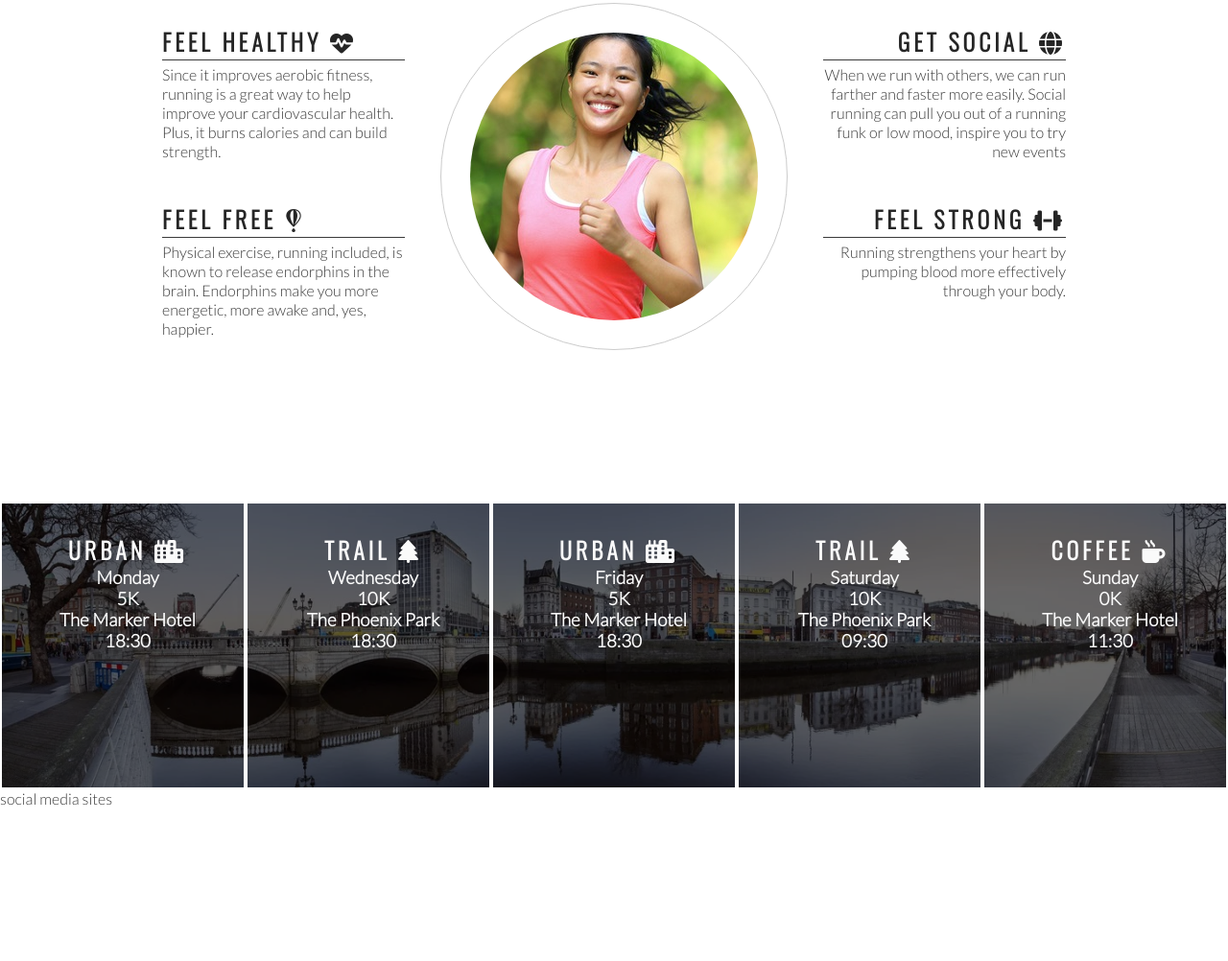
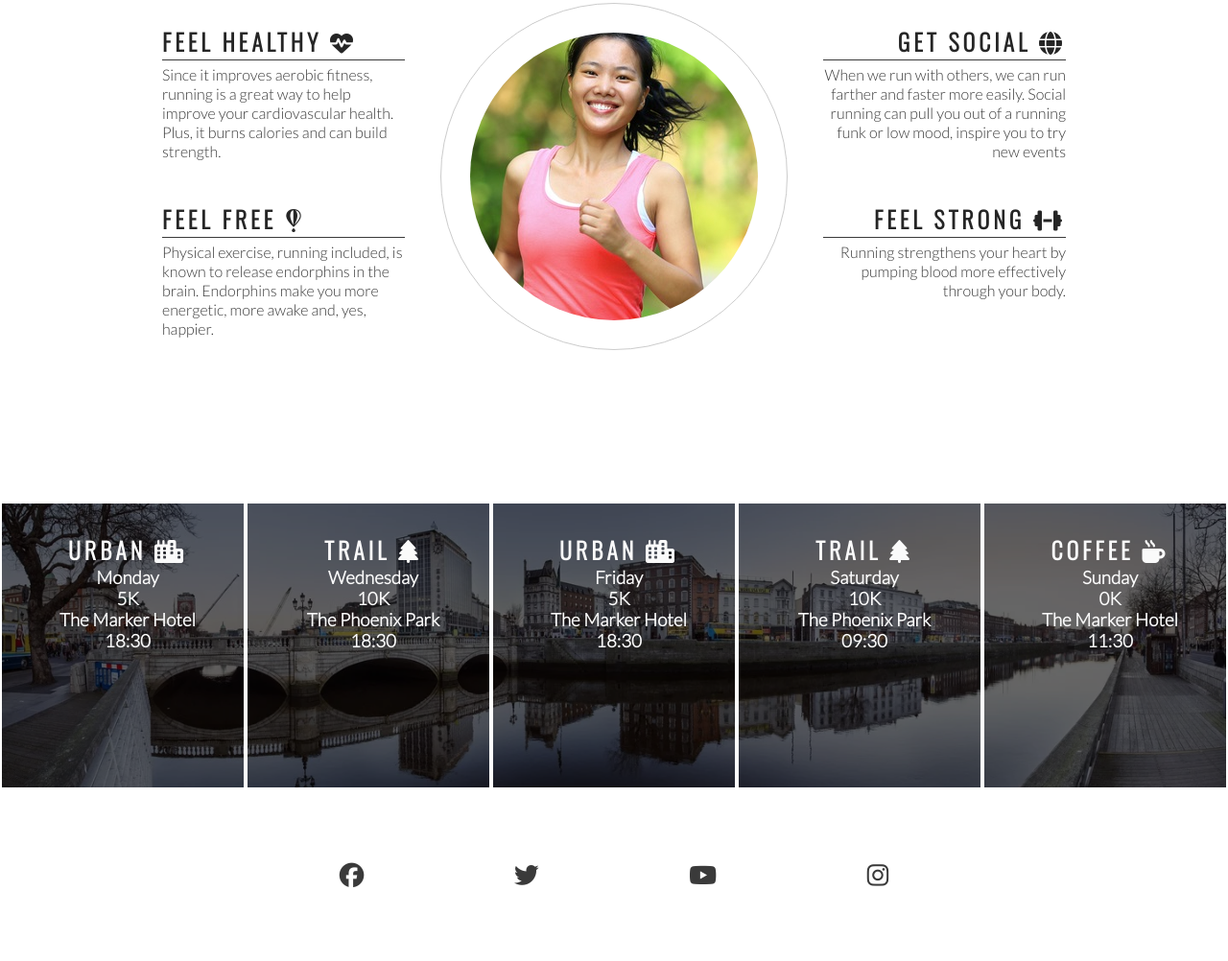
Before and after one commit to ExcellentWish/Love_running_ci_project, a plain HTML site: page index.html in a window 1280 px wide. Shown: the part 772-1774 px from the top of the page at 96% size. Before the commit the page ends 1614 px from the top, so only its background shows below. Drawn offline with nearby package versions, Linux system fonts and the light colour scheme.

Commit message:
add social media icons

```diff
--- a/assets/css/style.css
+++ b/assets/css/style.css
@@ -208,3 +208,21 @@ hr {
 #times h2{
     color:#fafafa;
 }
+/* Footer*/
+footer{
+    height: 150px;
+}
+.social-networks {
+    text-align: center;
+
+}
+.social-networks > li {
+    display: inline;
+}
+
+.social-networks i {
+    font-size: 160%;
+    margin: 1%;
+    padding: 5%;
+    color: #3a3a3a;
+}
--- a/index.html
+++ b/index.html
@@ -112,7 +112,26 @@
         </div>
     </section>
 
-    <footer>social media sites</footer>
+    <footer>
+        <ul class="social-networks">
+            <li>
+                <a href="https://www.facebook.com" target="_blank">
+                    <i class="fa-brands fa-facebook"></i></a>
+            </li>
+            <li>
+                <a href="https://www.twitter.com/" target="_blank">
+                    <i class="fa-brands fa-twitter"></i></a>
+            </li>
+            <li>
+                <a href="https://www.youtube.com/" target="_blank">
+                    <i class="fa-brands fa-youtube"></i></a>
+            </li>
+            <li>
+                <a href="https://www.instagram.com" target="_blank">
+                    <i class="fa-brands fa-instagram"></i></a>
+            </li>
+        </ul>
+    </footer>
 
     <!-- Font awesome kit script-->
     <script src="https://kit.fontawesome.com/0f96215e04.js" crossorigin="anonymous"></script>
```
